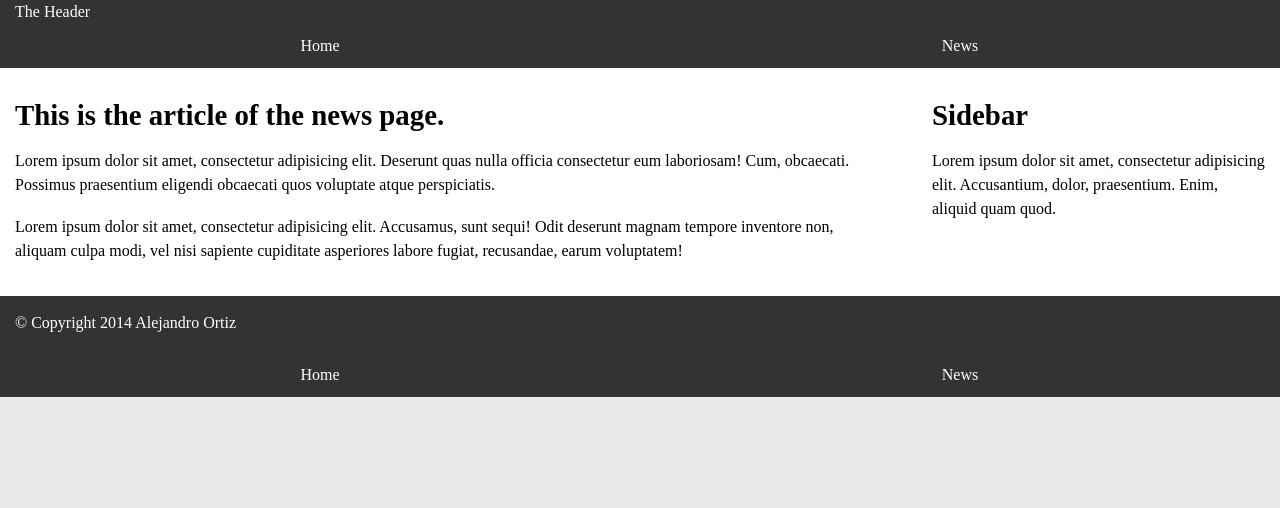
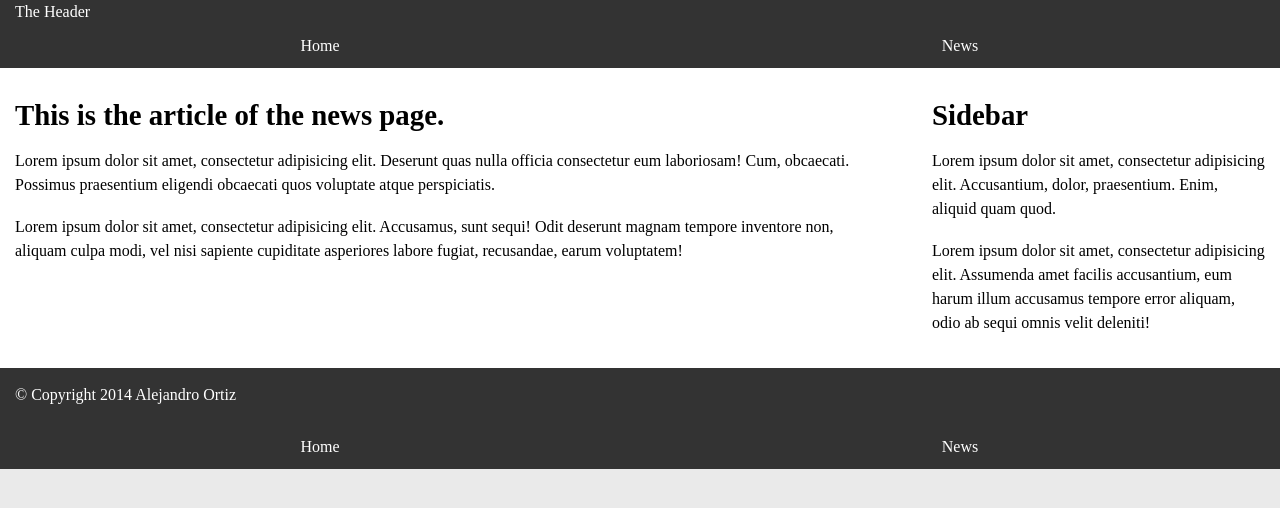
Before and after one commit to ajndroortiz/test-site, a Jekyll site: the page built from news.html, in a window 1280 px wide. Shown: the top 508 px of the page. Built offline with Jekyll 4.4.1, drawn with Linux system fonts in a browser that asks for light colours; Markdown is read by kramdown in place of the engine named in the settings.

Commit message:
added additional test paragraph

```diff
--- a/news.html
+++ b/news.html
@@ -14,6 +14,7 @@ layout: default
         <div class="news-sidebar">
             <h2>Sidebar</h2>
             <p>Lorem ipsum dolor sit amet, consectetur adipisicing elit. Accusantium, dolor, praesentium. Enim, aliquid quam quod.</p>
+            <p>Lorem ipsum dolor sit amet, consectetur adipisicing elit. Assumenda amet facilis accusantium, eum harum illum accusamus tempore error aliquam, odio ab sequi omnis velit deleniti!</p>
         </div>
     </aside>
 </section>
```
